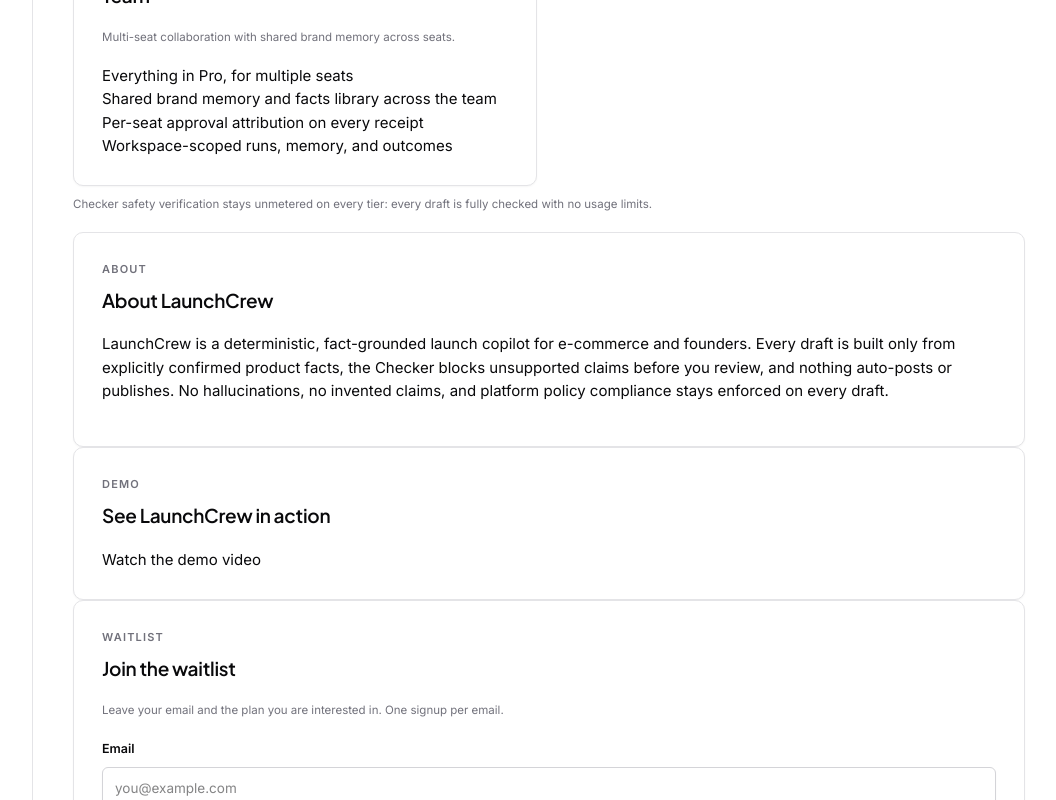
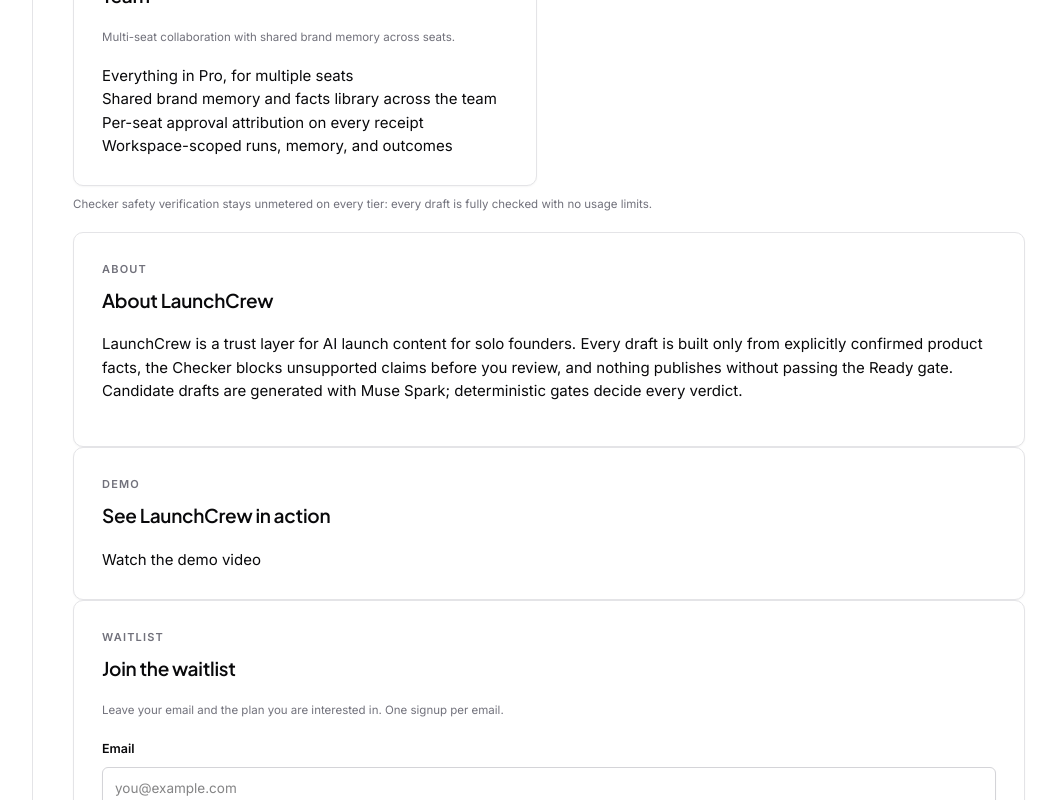
Before and after one commit to summitsingh/launchcrew, a Next.js app in the folder web/: page /plans in a window 1280 px wide. Shown: the part 567-1367 px from the top of the page, without its empty margins (215-1271 px from the left). Built offline with nearby package versions, Linux system fonts and the light colour scheme; no server answers.

Commit message:
Describe the real product on landing and plans
About section states confirmed facts, Ready-gate publishing, Checker
verdicts, and Muse Spark. Metadata descriptions name the Ready gate.
The demo slot hides entirely until a video URL is configured.

```diff
--- a/web/src/app/layout.tsx
+++ b/web/src/app/layout.tsx
@@ -6,17 +6,17 @@ const jakarta = Plus_Jakarta_Sans({ subsets: ['latin'], variable: '--font-jakart
 const jetbrains = JetBrains_Mono({ subsets: ['latin'], variable: '--font-jetbrains', display: 'swap' });
 export const metadata: Metadata = {
   title: 'LaunchCrew | Review desk',
-  description: 'Launch drafts with individual approval and receipts. Product facts stay explicit, nothing publishes.',
+  description: 'Launch drafts with individual approval and receipts. Product facts stay explicit; nothing publishes without passing the Ready gate.',
   icons: { icon: [{ url: '/favicon.ico', sizes: 'any' }, { url: '/favicon.svg', type: 'image/svg+xml' }] },
   openGraph: {
     title: 'LaunchCrew review desk',
-    description: 'Launch drafts with individual approval and receipts. Product facts stay explicit, nothing publishes.',
+    description: 'Launch drafts with individual approval and receipts. Product facts stay explicit; nothing publishes without passing the Ready gate.',
     type: 'website',
   },
   twitter: {
     card: 'summary',
     title: 'LaunchCrew review desk',
-    description: 'Launch drafts with individual approval and receipts. Product facts stay explicit, nothing publishes.',
+    description: 'Launch drafts with individual approval and receipts. Product facts stay explicit; nothing publishes without passing the Ready gate.',
   },
 };
 // Runs before paint so the saved theme applies without a flash. Stored
--- a/web/src/app/plans/page.tsx
+++ b/web/src/app/plans/page.tsx
@@ -53,15 +53,13 @@ export default function PlansPage() {
             <p>{ABOUT_MISSION}</p>
           </section>
 
-          <section aria-label="Demo video" className="panel" data-testid="demo-slot">
-            <p className="eyebrow">DEMO</p>
-            <h2>See LaunchCrew in action</h2>
-            {videoUrl ? (
+          {videoUrl ? (
+            <section aria-label="Demo video" className="panel" data-testid="demo-slot">
+              <p className="eyebrow">DEMO</p>
+              <h2>See LaunchCrew in action</h2>
               <a href={videoUrl} data-testid="demo-link">Watch the demo video</a>
-            ) : (
-              <p className="hint" data-testid="demo-placeholder">A demo video link will appear here once it is published.</p>
-            )}
-          </section>
+            </section>
+          ) : null}
 
           <section aria-label="Join the waitlist" className="panel" data-testid="waitlist-section">
             <p className="eyebrow">WAITLIST</p>
--- a/web/src/lib/plans.ts
+++ b/web/src/lib/plans.ts
@@ -51,10 +51,10 @@ export const CHECKER_UNMETERED_NOTE =
   'Checker safety verification stays unmetered on every tier: every draft is fully checked with no usage limits.';
 
 export const ABOUT_MISSION =
-  'LaunchCrew is a deterministic, fact-grounded launch copilot for e-commerce and founders. ' +
+  'LaunchCrew is a trust layer for AI launch content for solo founders. ' +
   'Every draft is built only from explicitly confirmed product facts, the Checker blocks ' +
-  'unsupported claims before you review, and nothing auto-posts or publishes. ' +
-  'No hallucinations, no invented claims, and platform policy compliance stays enforced on every draft.';
+  'unsupported claims before you review, and nothing publishes without passing the Ready gate. ' +
+  'Candidate drafts are generated with Muse Spark; deterministic gates decide every verdict.';
 
 export function demoVideoUrl(): string {
   return (process.env.NEXT_PUBLIC_DEMO_VIDEO_URL || '').trim();
```
Also changed, not shown: 1 other file (tests, documents, lock files or other folders).
